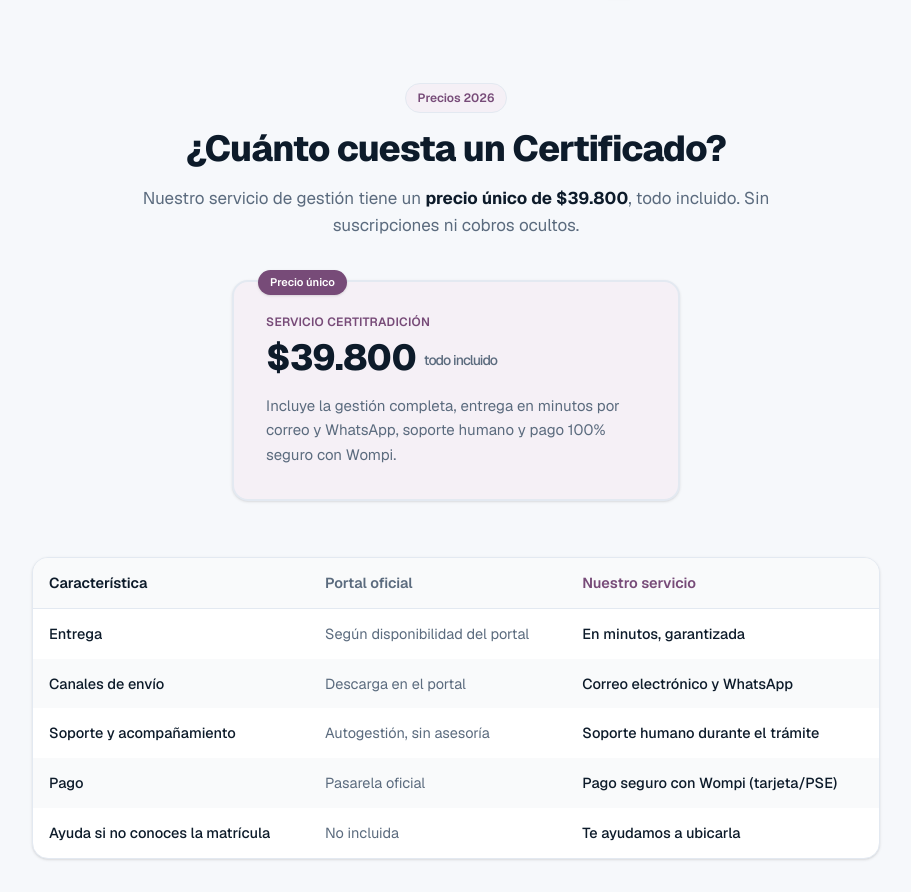
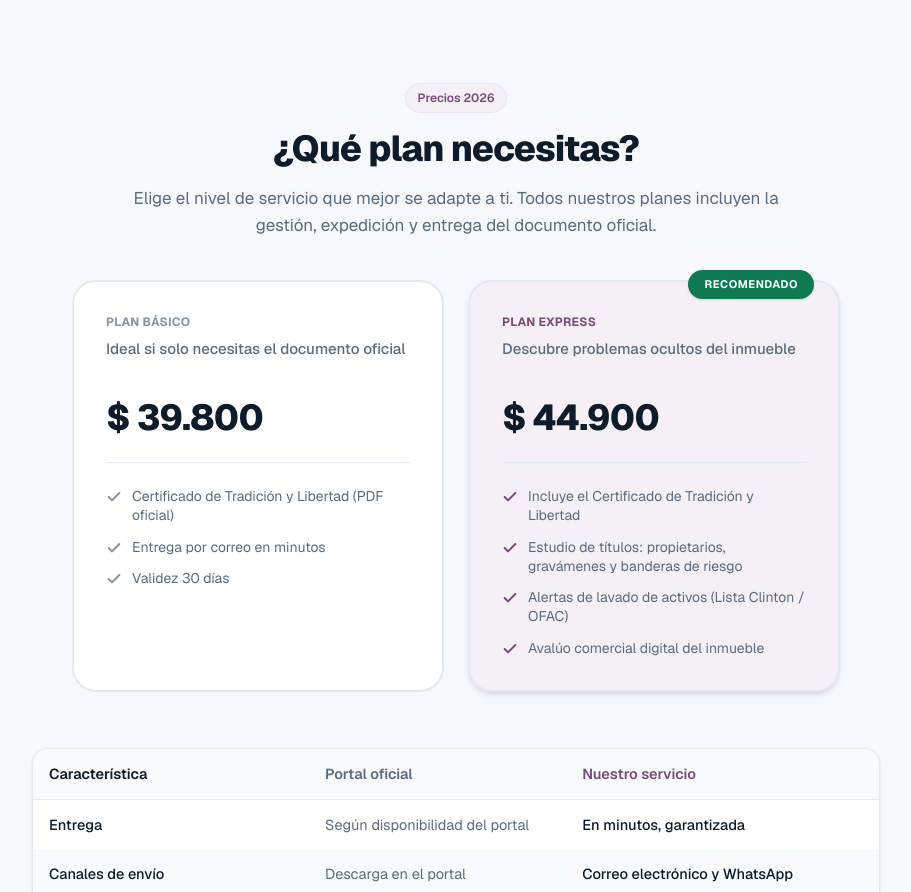
Before and after one commit to DvvSalome/certificados-tradicion-web, a Next.js app: page / in a window 1280 px wide. Shown: the part 2140-3032 px from the top of the page, without its empty margins (184-1095 px from the left). Built offline with nearby package versions, Linux system fonts and the light colour scheme.

Commit message:
update landing page to show both plans

```diff
--- a/app/page.tsx
+++ b/app/page.tsx
@@ -4,6 +4,7 @@ import { Seal, WompiLogo } from '@/components/Brand';
 import VideoPlayer from '@/components/VideoPlayer';
 import AnimatedCertificate from '@/components/AnimatedCertificate';
 import { RotatingTail } from '@/components/RotatingTail';
+import { PLANS, formatCOP, type PlanId } from '@/lib/config';
 
 const COMPARISON = [
   { feature: 'Entrega', official: 'Según disponibilidad del portal', us: 'En minutos, garantizada' },
@@ -170,27 +171,49 @@ export default function Home() {
               Precios 2026
             </span>
             <h2 className="text-3xl font-extrabold tracking-tight text-[var(--foreground)] sm:text-4xl">
-              ¿Cuánto cuesta un Certificado?
+              ¿Qué plan necesitas?
             </h2>
             <p className="max-w-2xl text-[17px] leading-relaxed text-[var(--muted)]">
-              Nuestro servicio de gestión tiene un <strong className="text-[var(--foreground)]">precio único de $39.800</strong>, todo incluido. Sin suscripciones ni cobros ocultos.
+              Elige el nivel de servicio que mejor se adapte a ti. Todos nuestros planes incluyen la gestión, expedición y entrega del documento oficial.
             </p>
           </div>
 
-          <div className="w-full max-w-md rounded-2xl border-2 border-[var(--brand)] bg-[var(--brand-50)] p-8 shadow-sm relative text-left">
-            <span className="absolute -top-3 left-6 rounded-full bg-[var(--brand)] px-3 py-1 text-[11px] font-semibold text-white shadow-sm">
-              Precio único
-            </span>
-            <p className="text-xs font-semibold uppercase tracking-wide text-[var(--brand)]">
-              Servicio Certitradición
-            </p>
-            <p className="text-4xl font-extrabold tracking-tight text-[var(--foreground)] mt-2">
-              $39.800
-              <span className="ml-2 align-middle text-sm font-medium text-[var(--muted)]">todo incluido</span>
-            </p>
-            <p className="mt-4 text-[15px] leading-relaxed text-[var(--muted)]">
-              Incluye la gestión completa, entrega en minutos por correo y WhatsApp, soporte humano y pago 100% seguro con Wompi.
-            </p>
+          <div className="w-full grid grid-cols-1 sm:grid-cols-2 gap-6 max-w-3xl text-left">
+            {(['basico', 'express'] as PlanId[]).map((pid) => {
+              const p = PLANS[pid];
+              return (
+                <div key={pid} className={`relative flex flex-col items-start rounded-3xl border-2 p-6 sm:p-8 transition-all ${
+                  p.recommended
+                    ? 'border-[var(--brand)] bg-[var(--brand-50)] shadow-md'
+                    : 'border-[var(--border)] bg-white'
+                }`}>
+                  {p.recommended && (
+                    <span className="absolute -top-3 right-6 rounded-full bg-[var(--accent)] px-4 py-1.5 text-[11px] font-bold tracking-wider text-white shadow-sm">
+                      RECOMENDADO
+                    </span>
+                  )}
+
+                  <p className={`text-xs font-bold uppercase tracking-wide ${p.recommended ? 'text-[var(--brand)]' : 'text-[var(--muted-2)]'}`}>
+                    Plan {p.label}
+                  </p>
+                  <p className="mt-2 text-[15px] font-medium text-[var(--muted)] min-h-[44px]">
+                    {p.tagline}
+                  </p>
+                  <p className="mt-4 text-4xl font-extrabold tracking-tight text-[var(--foreground)]">
+                    {formatCOP(p.priceCop)}
+                  </p>
+
+                  <div className="mt-6 flex flex-col gap-3 w-full border-t border-black/5 pt-6">
+                    {p.features.map((f, i) => (
+                      <div key={i} className="flex items-start gap-2.5">
+                        <svg className={`mt-0.5 size-4 shrink-0 ${p.recommended ? 'text-[var(--brand)]' : 'text-[var(--muted-2)]'}`} viewBox="0 0 24 24" fill="none" stroke="currentColor" strokeWidth="3" strokeLinecap="round" strokeLinejoin="round"><path d="M20 6 9 17l-5-5" /></svg>
+                        <span className="text-[14px] leading-snug text-[var(--muted)]">{f}</span>
+                      </div>
+                    ))}
+                  </div>
+                </div>
+              );
+            })}
           </div>
 
           <div className="w-full mt-4 text-left overflow-hidden rounded-2xl border border-[var(--border)] bg-white shadow-sm">
```
